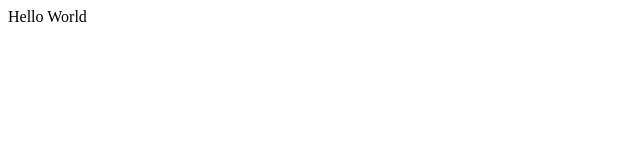
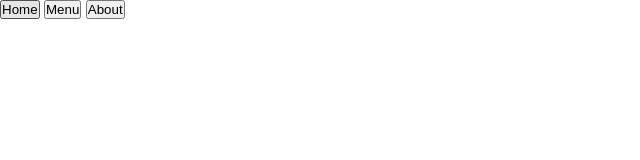
Before and after one commit to BryanF1nes/restaurant_page, a website built with webpack: page src/template.html in a window 1280 px wide. Shown: the whole page, without its empty margins (0-640 px from the left). Built offline with nearby package versions, Linux system fonts and the light colour scheme; a web font is replaced by a local one.

Commit message:
feat: init

```diff
--- a/src/index.js
+++ b/src/index.js
@@ -1,7 +1,3 @@
 import "./styles.css";
 
-(function helloWorld() {
-	const body = document.querySelector("body");
-
-	body.textContent = "Hello World";
-})();
+console.log('Hello world');
--- a/src/styles.css
+++ b/src/styles.css
@@ -0,0 +1,8 @@
+@import url('https://fonts.googleapis.com/css2?family=Roboto:ital,wght@0,100..900;1,100..900&family=Unkempt:wght@400;700&display=swap');
+
+* {
+	padding: 0;
+	margin: 0;
+	box-sizing: border-box;
+	font-family: 'Robot', sans-serif;
+}
--- a/src/template.html
+++ b/src/template.html
@@ -1,11 +1,25 @@
 <!DOCTYPE html>
 <html lang="en">
+
 <head>
 	<meta charset="UTF-8">
 	<meta name="viewport" content="width=device-width, initial-scale=1.0">
-	<title>Document</title>
+	<title>Restaurant Page</title>
 </head>
+
 <body>
-	<script src="./index.js"></script>
+	<header>
+		<nav>
+			<button>Home</button>
+			<button>Menu</button>
+			<button>About</button>
+		</nav>
+	</header>
+
+	<div id="content">
+
+	</div>
+	<script type="module" src="./index.js"></script>
 </body>
+
 </html>
```
